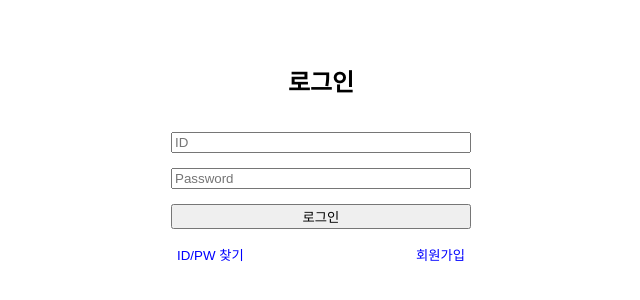
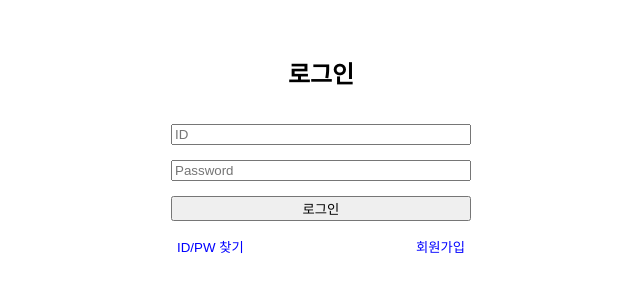
Before and after one commit to vision9909/SW-web, a React app in the folder spenter/: page / in a window 1280 px wide. Shown: the part 254-554 px from the top of the page, without its empty margins (319-959 px from the left). Built offline with nearby package versions, Linux system fonts and the light colour scheme; the HTML template or start-up script is replaced by a standard one; what chartjs-plugin-datalabels would draw is missing.

Commit message:
fix. 전체 테두리 여백 지우기

```diff
--- a/spenter/src/pages/Spenter.css
+++ b/spenter/src/pages/Spenter.css
@@ -1,3 +1,10 @@
+html,
+body {
+    margin: 0;
+    padding: 0;
+    height: 100%;
+}
+
 /* =========================================================== */
 /* 사이드바 */
 /* =========================================================== */
```
